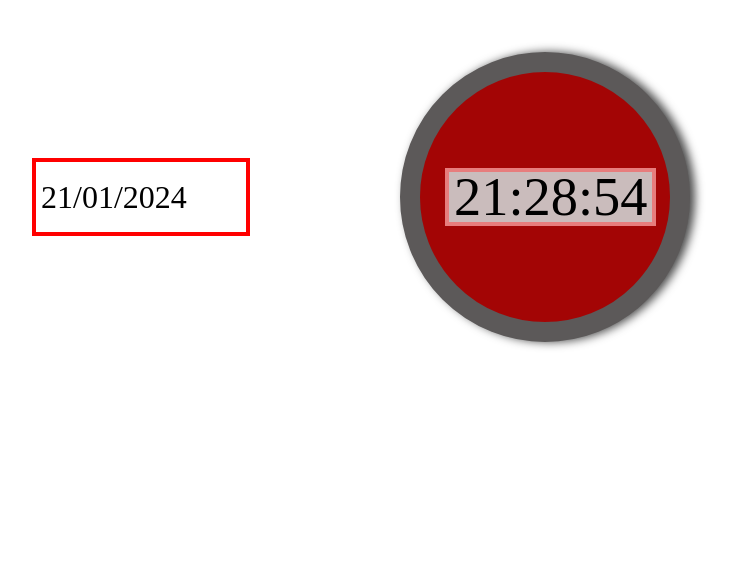
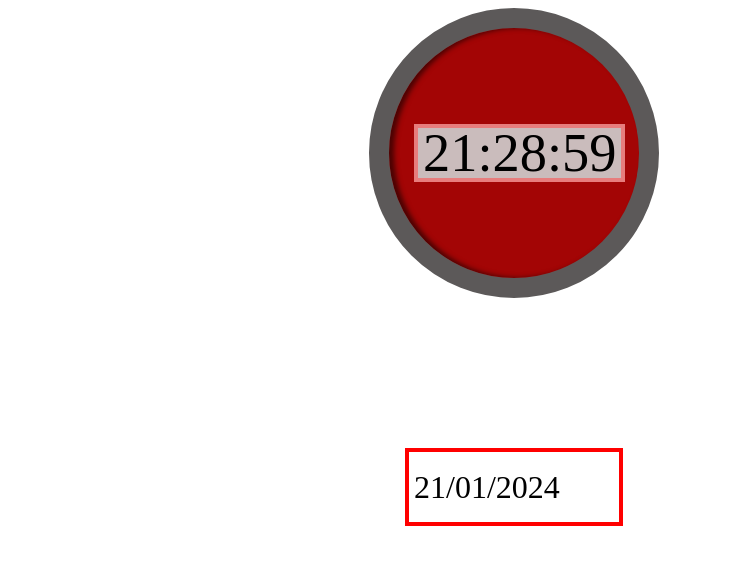
Before and after one commit to Gleitonbb/hora_e_data, a plain HTML site: page index.html in a window 1280 px wide. Shown: the whole page, without its empty margins (126-859 px from the left). Drawn offline with Linux system fonts and the light colour scheme.

Commit message:
relógio finalizado

```diff
--- a/index.html
+++ b/index.html
@@ -9,7 +9,7 @@
              main{
                 display: flex;
                 align-items: center;
-                flex-direction: row;
+                flex-direction: column;
              }
               .data{
                 border: 4px solid red;
@@ -20,6 +20,7 @@
                 padding: 5px;
                 font-size: 2em;
                 margin: 150px;
+
                  }
                  .relogio{
                 border: 4px solid rgb(231, 125, 125);
@@ -36,14 +37,15 @@
 
                  }
                  .relogio1{
-                    display: flex;
-                    align-items: center;
+                display: flex;
+                align-items: center;
                 border: 20px solid rgb(92, 89, 89);
                 width: 250px;
                 height: 250px;
                 border-radius: 50%;
                 background-color: rgb(163, 5, 5);
-                box-shadow: 5px 0px 10px rgba(0, 0, 0, 0.719);
+                box-shadow: 5px 0px 10px rgba(90, 90, 90, 0.719);
+                box-shadow: inset 5px 0px 5px rgba(0, 0, 0, 0.548);
                 font-size: 1.7em;
 
                  }
@@ -55,10 +57,10 @@
 <body>
 
         <main>
-        <div id="data" class="data"></div>
             <div class="relogio1">
               <div id="relogio" class="relogio"></div>
             </div>
+             <div id="data" class="data"></div>
         </main>
 
 
@@ -66,28 +68,28 @@
     const Datacaixa = document.querySelector("#data")
     const horaRoda = document.querySelector("#relogio")
 
-     novaData = new Date()
-    const data_m = novaData.getMonth()<10?"0"+novaData.getMonth():novaData.getMonth()
-    const data = novaData.getDate()+"/"+data_m+"/"+novaData.getFullYear()
+    const dataHoje = new Date()
+    let dataD = dataHoje.getDate()
+    dataD = dataD<10?"0"+dataD:dataD
+    let dataM = dataHoje.getMonth()
+    dataM = dataM<10?"0"+dataM:dataM
+    let dataA = dataHoje.getFullYear()
+    dataA = dataA<10?"0"+dataA:dataA
+    Datacaixa.innerHTML = [dataD+"/"+dataM+"/"+dataA]
 
-    const relogio = () =>{
-
-      const horasZero = novaData.getHours()<10?"0"+novaData.getHo():novaData.getHours()
-        const minutosZero = novaData.getMinutes()<10?"0"+novaData.getMinutes():novaData.getMinutes()
-    const segundos = novaData.getSeconds()<10?"0"+novaData.getSeconds():novaData.getSeconds()
-
-    const horas = horasZero+":"+minutosZero+":"+segundos
-    Datacaixa.innerHTML = data
-    horaRoda.innerHTML = horas
-    }
-    const intervalo = setInterval(relogio,1000)
+    const MinutosTempo = () =>{
+      const dataHoje = new Date()
+      let horas = dataHoje.getHours()
+      horas = horas<10?"0"+horas:horas
+      let minutos = dataHoje.getMinutes()
+      minutos = minutos<10?"0"+minutos:minutos
+      let segundos = dataHoje.getSeconds()
+      segundos = segundos<10?"0"+segundos:segundos
+      horaRoda.innerHTML = [horas+":"+minutos+":"+segundos]
+      }
+     const intervalo = setInterval(MinutosTempo,1000)
 
 
-
-
-
-
-
-    </script>
+</script>
 </body>
 </html>
```
